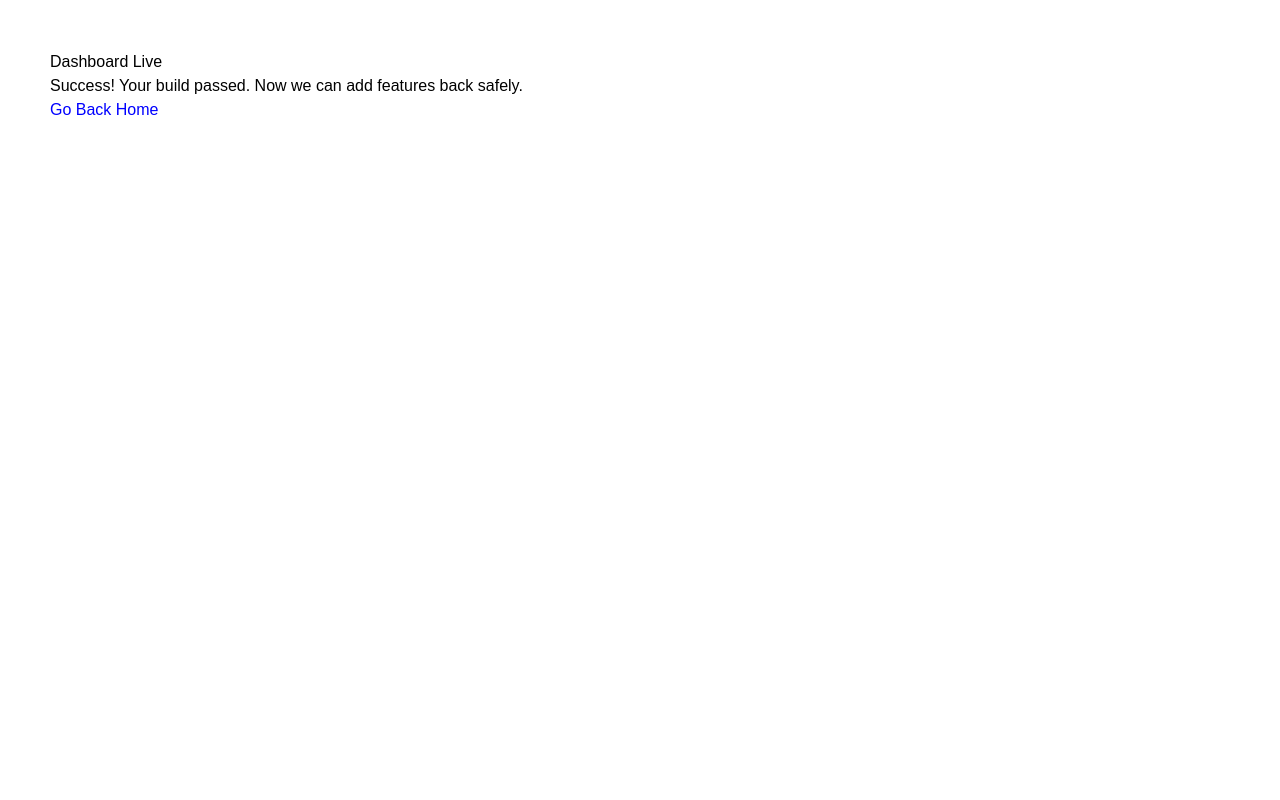
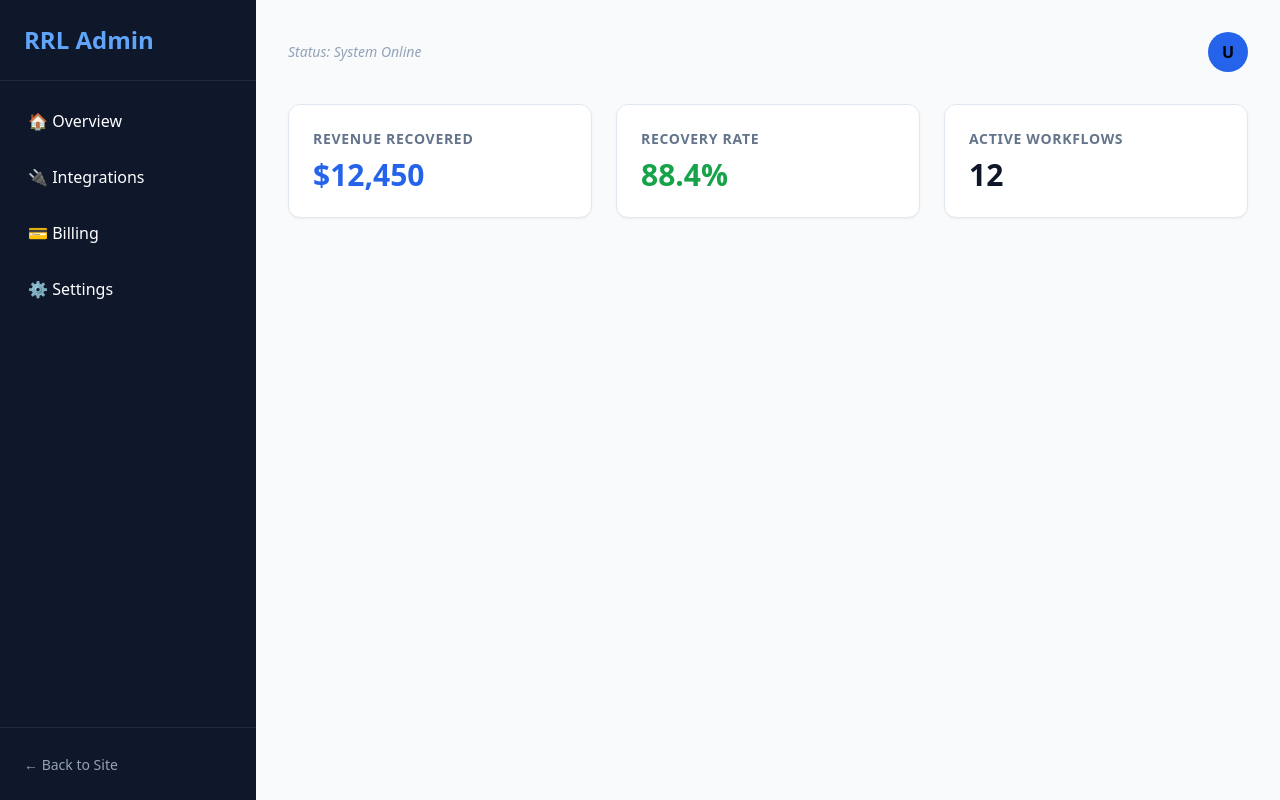
Before and after one commit to RevenueFlowLabs/RRL, a Next.js app: page /dashboard in a window 1280 px wide. Built offline with nearby package versions, Linux system fonts and the light colour scheme.

Commit message:
UI: Implemented Sidebar Navigation and Stats Dashboard

```diff
--- a/src/components/layout/DashboardLayout.tsx
+++ b/src/components/layout/DashboardLayout.tsx
@@ -1,17 +1,31 @@
-import Link from "next/link"
+import React from 'react';
+import Link from 'next/link';
 
 export default function DashboardLayout({ children }: { children: React.ReactNode }) {
   return (
-    <div style={{ display: 'flex', minHeight: '100vh' }}>
-      <div style={{ width: '250px', background: '#f4f4f4', padding: '20px' }}>
-        <nav>
-          <Link href="/"><h3>Revenue Recovery</h3></Link>
-          <Link href="/dashboard">Dashboard</Link>
+    <div className="flex min-h-screen bg-slate-50 font-sans">
+      {/* Sidebar */}
+      <aside className="w-64 bg-slate-900 text-white flex flex-col fixed h-full">
+        <div className="p-6 text-2xl font-bold border-b border-slate-800 text-blue-400">RRL Admin</div>
+        <nav className="flex-1 p-4 space-y-2">
+          <Link href="/dashboard" className="block p-3 rounded-lg hover:bg-slate-800 transition font-medium">🏠 Overview</Link>
+          <Link href="/integrations" className="block p-3 rounded-lg hover:bg-slate-800 transition font-medium">🔌 Integrations</Link>
+          <Link href="/billing" className="block p-3 rounded-lg hover:bg-slate-800 transition font-medium">💳 Billing</Link>
+          <Link href="/settings" className="block p-3 rounded-lg hover:bg-slate-800 transition font-medium">⚙️ Settings</Link>
         </nav>
-      </div>
-      <main style={{ flex: 1, padding: '20px' }}>
+        <div className="p-6 border-t border-slate-800">
+          <Link href="/" className="text-sm text-slate-400 hover:text-white">← Back to Site</Link>
+        </div>
+      </aside>
+
+      {/* Main Content Area */}
+      <main className="flex-1 ml-64 p-8">
+        <header className="mb-8 flex justify-between items-center">
+          <div className="text-slate-400 text-sm italic">Status: System Online</div>
+          <div className="w-10 h-10 bg-blue-600 rounded-full flex items-center justify-center font-bold">U</div>
+        </header>
         {children}
       </main>
     </div>
-  )
+  );
 }
--- a/src/pages/billing.tsx
+++ b/src/pages/billing.tsx
@@ -1,5 +1,8 @@
+import DashboardLayout from '@/components/layout/DashboardLayout';
+
 export default function Billing() {
   return (
+    <DashboardLayout>
       <div className="p-8 bg-slate-50 min-h-screen font-sans">
         <h1 className="text-3xl font-bold mb-6">Billing & Plans</h1>
         <div className="grid md:grid-cols-2 gap-6 max-w-4xl">
@@ -15,5 +18,6 @@
           </div>
         </div>
       </div>
+    </DashboardLayout>
   )
 }
--- a/src/pages/dashboard.tsx
+++ b/src/pages/dashboard.tsx
@@ -1,9 +1,22 @@
+import DashboardLayout from '@/components/layout/DashboardLayout';
+
 export default function Dashboard() {
   return (
-    <div style={{ padding: '50px', fontFamily: 'sans-serif' }}>
-      <h1>Dashboard Live</h1>
-      <p>Success! Your build passed. Now we can add features back safely.</p>
-      <a href="/" style={{ color: 'blue' }}>Go Back Home</a>
-    </div>
-  )
+    <DashboardLayout>
+      <div className="grid grid-cols-1 md:grid-cols-3 gap-6 mb-8">
+        <div className="bg-white p-6 rounded-xl shadow-sm border border-slate-200">
+          <h4 className="text-slate-500 text-sm font-bold uppercase mb-2 tracking-wider">Revenue Recovered</h4>
+          <p className="text-3xl font-black text-blue-600">$12,450</p>
+        </div>
+        <div className="bg-white p-6 rounded-xl shadow-sm border border-slate-200">
+          <h4 className="text-slate-500 text-sm font-bold uppercase mb-2 tracking-wider">Recovery Rate</h4>
+          <p className="text-3xl font-black text-green-600">88.4%</p>
+        </div>
+        <div className="bg-white p-6 rounded-xl shadow-sm border border-slate-200">
+          <h4 className="text-slate-500 text-sm font-bold uppercase mb-2 tracking-wider">Active Workflows</h4>
+          <p className="text-3xl font-black text-slate-900">12</p>
+        </div>
+      </div>
+    </DashboardLayout>
+  );
 }
--- a/src/pages/integrations.tsx
+++ b/src/pages/integrations.tsx
@@ -1,5 +1,8 @@
+import DashboardLayout from '@/components/layout/DashboardLayout';
+
 export default function Integrations() {
   return (
+    <DashboardLayout>
       <div className="p-8 bg-slate-50 min-h-screen font-sans">
         <h1 className="text-3xl font-bold mb-6">Integrations</h1>
         <div className="bg-white p-6 rounded-xl shadow-sm border border-slate-200 max-w-md">
@@ -11,5 +14,6 @@
           <button className="w-full bg-blue-600 text-white py-2 rounded-lg font-bold hover:bg-blue-700">Connect Stripe</button>
         </div>
       </div>
+    </DashboardLayout>
   )
 }
--- a/src/pages/settings.tsx
+++ b/src/pages/settings.tsx
@@ -1,5 +1,8 @@
+import DashboardLayout from '@/components/layout/DashboardLayout';
+
 export default function Settings() {
   return (
+    <DashboardLayout>
       <div className="p-8 bg-slate-50 min-h-screen font-sans">
         <h1 className="text-3xl font-bold mb-6">Settings</h1>
         <div className="bg-white rounded-xl shadow-sm border border-slate-200 overflow-hidden max-w-2xl">
@@ -16,5 +19,6 @@
           </div>
         </div>
       </div>
+    </DashboardLayout>
   )
 }
```
Lines whose indentation alone changed are shown as unchanged.
